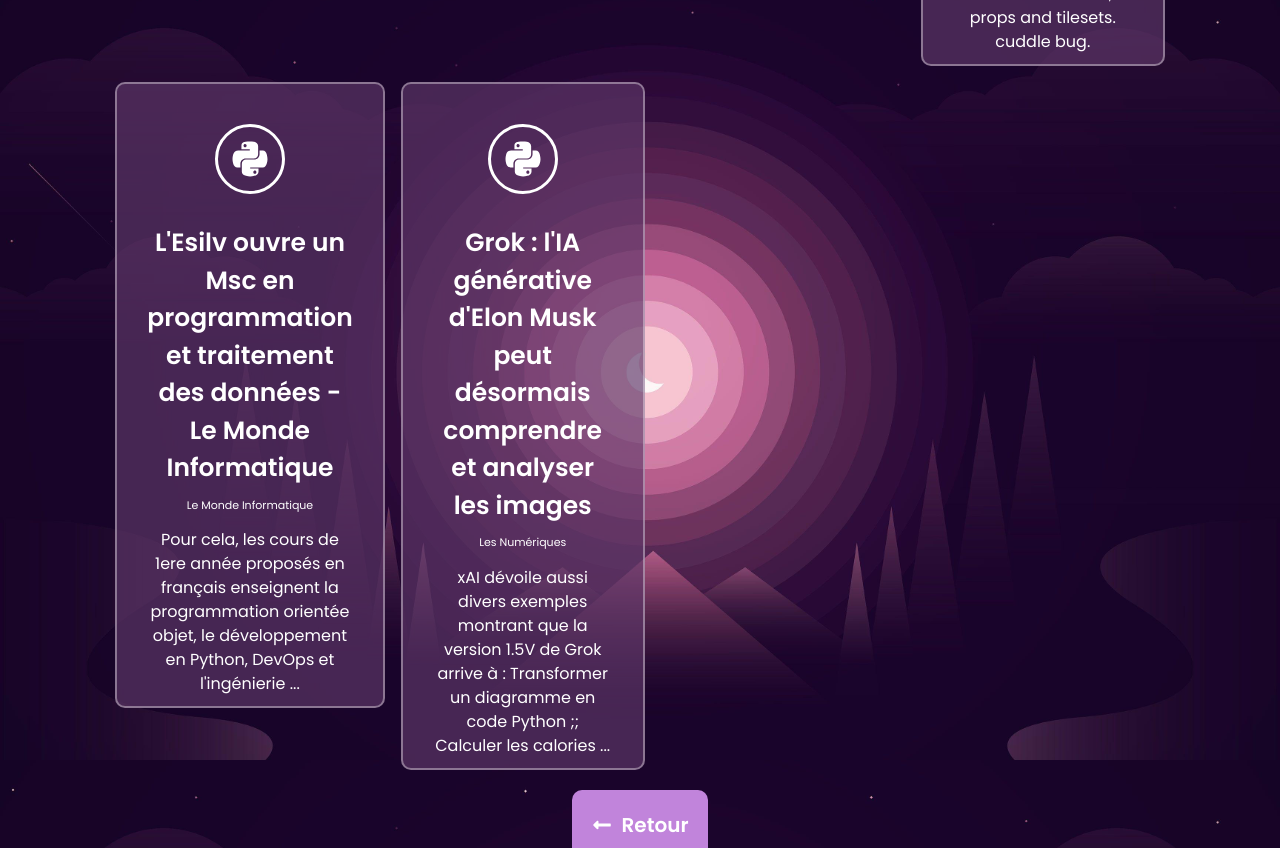
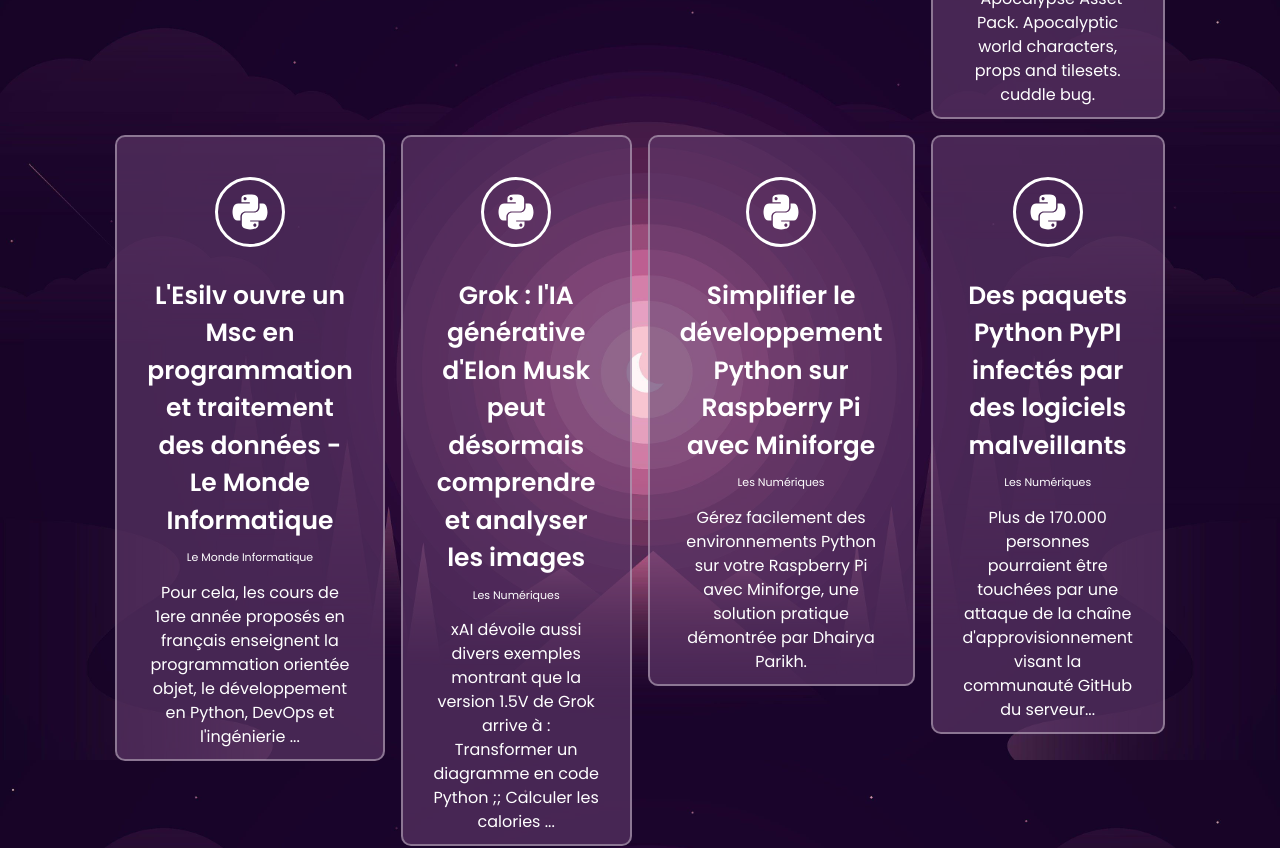
Before and after one commit to Sml94Tbs/sml-portfolio, a Next.js app: page /veille in a window 1280 px wide. Shown: the part 840-1688 px from the top of the page. Built offline with nearby package versions, Linux system fonts and the light colour scheme.

Commit message:
add veille

```diff
--- a/src/app/components/contents/veille.tsx
+++ b/src/app/components/contents/veille.tsx
@@ -45,6 +45,20 @@
             text={"xAI dévoile aussi divers exemples montrant que la version 1.5V de Grok arrive à : Transformer un diagramme en code Python ;; Calculer les calories ..."}
             logo={<><FaPython /></>}
             />
+            <VeilleBox
+            lien={"https://www.elektormagazine.fr/articles/simplifier-le-developpement-python-sur-raspberry-pi-avec-miniforge"}
+            titre={" Simplifier le développement Python sur Raspberry Pi avec Miniforge"}
+            auteur={"Les Numériques"}
+            text={"Gérez facilement des environnements Python sur votre Raspberry Pi avec Miniforge, une solution pratique démontrée par Dhairya Parikh."}
+            logo={<><FaPython /></>}
+            />
+            <VeilleBox
+            lien={"https://www.channelnews.fr/des-paquets-python-pypi-infectes-par-des-logiciels-malveillants-133957"}
+            titre={"Des paquets Python PyPI infectés par des logiciels malveillants"}
+            auteur={"Les Numériques"}
+            text={"Plus de 170.000 personnes pourraient être touchées par une attaque de la chaîne d'approvisionnement visant la communauté GitHub du serveur..."}
+            logo={<><FaPython /></>}
+            />
 
         </div>
         <div className=" flex items-center justify-center mt-[2rem]">
--- a/src/app/veille/page.tsx
+++ b/src/app/veille/page.tsx
@@ -4,7 +4,7 @@
     return(
         <section>
             <h1 className=" text-center font-[700] mb-[4rem] text-[4.5rem] text-white">Ma veille technoligique</h1>
-            <p className=" text-center text-[500] mb-[2rem] text-white">Sur Ren&apos;py (Python)</p>
+            <p className=" text-center text-[500] mb-[2rem] text-[2rem] text-white">Sur Ren&apos;py (Python)</p>
             <Veille/>
         </section>
     )
```
